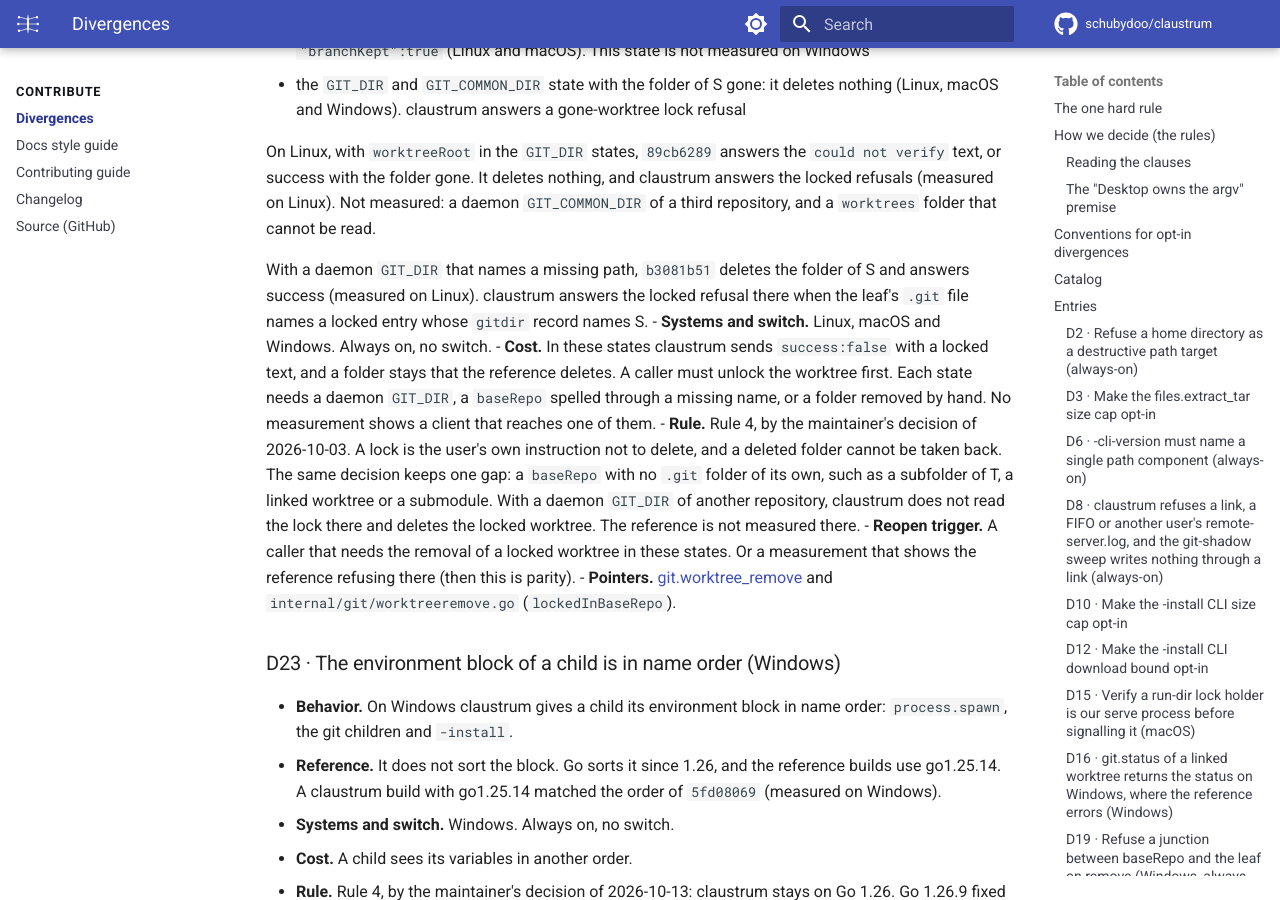
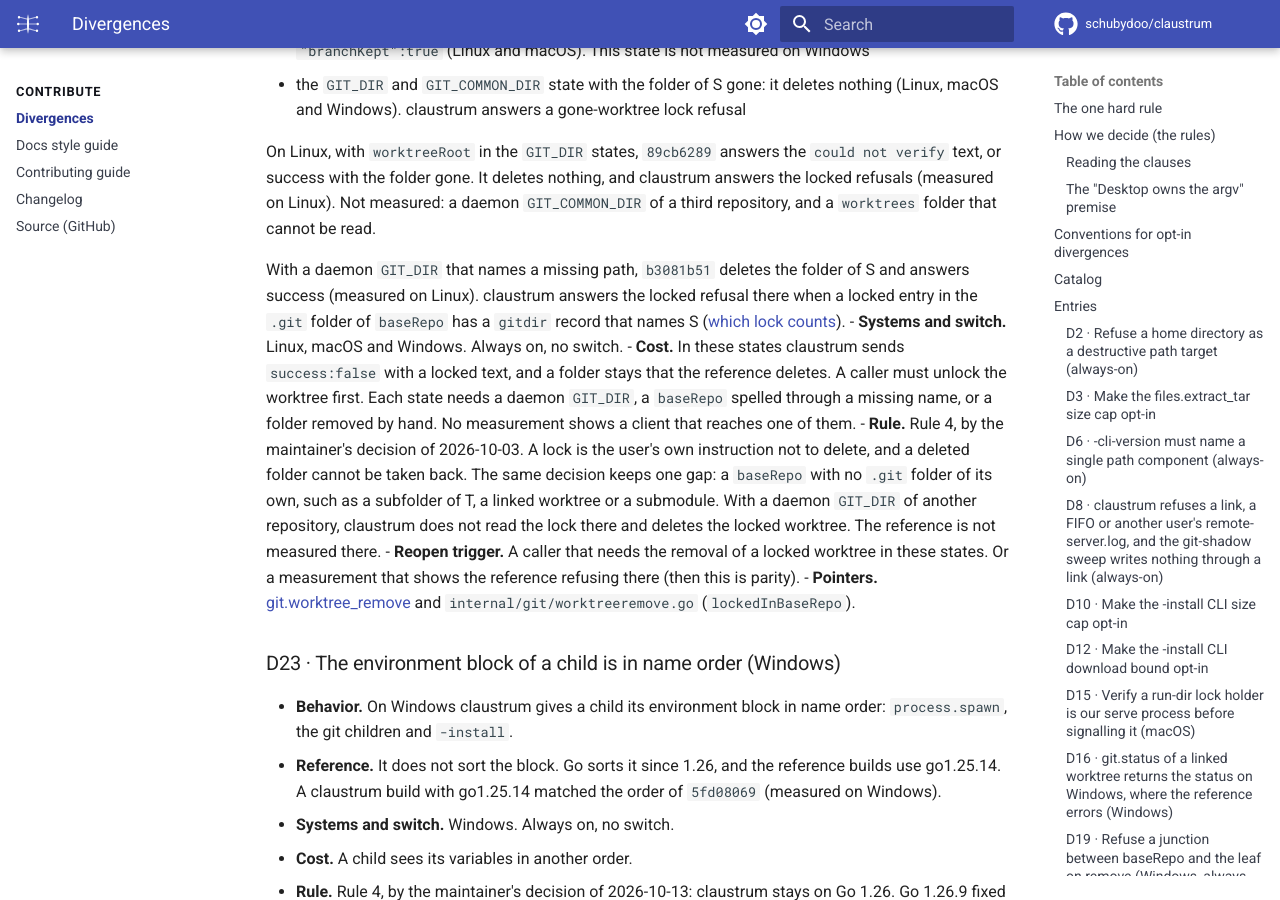
Before and after one commit to schubydoo/claustrum, an MkDocs documentation site: the page built from docs/DIVERGENCES.md, in a window 1280 px wide and 900 px high, scrolled down 11607 px. Built offline with MkDocs 1.6.1 and Material for MkDocs 9.7.7, drawn with Linux system fonts in a browser that asks for light colours; comment, search, counter and statistics services are not loaded.

Commit message:
docs(git): state the D22 lock of a missing daemon GIT_DIR as the code does
D22 says that claustrum answers the locked refusal when a locked entry
in the .git folder of baseRepo has a gitdir record that names S, and
links to the rule of which lock counts. The Part A sentences of Path 2
get their marks: macOS is not measured with an unlocked .git folder, and
the refusal of a .git link or file is claustrum's own, not measured.
Word limits: AGENTS.md 6778, DIVERGENCES.md 8199.

Co-Authored-By: Claude Opus 5.5 <noreply@anthropic.com>

```diff
--- a/docs/DIVERGENCES.md
+++ b/docs/DIVERGENCES.md
@@ -508,8 +508,9 @@ have no flag and no key.
 
   With a daemon `GIT_DIR` that names a missing path, `b3081b51` deletes the
   folder of S and answers success (measured on Linux). claustrum answers the
-  locked refusal there when the leaf's `.git` file names a locked entry whose
-  `gitdir` record names S.
+  locked refusal there when a locked entry in the `.git` folder of `baseRepo`
+  has a `gitdir` record that names S ([which lock
+  counts](protocol/git-worktree-remove.md#the-repository-checks)).
 - **Systems and switch.** Linux, macOS and Windows. Always on, no switch.
 - **Cost.** In these states claustrum sends `success:false` with a locked text,
   and a folder stays that the reference deletes. A caller must unlock the
```
Also changed, not shown: AGENTS.md (+3 -2 lines), 1 other file.
